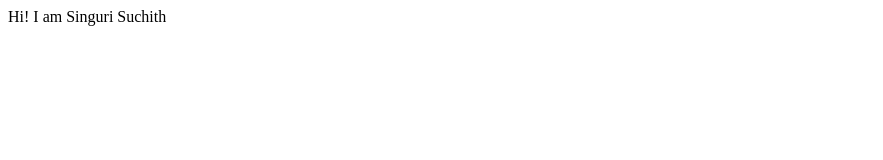
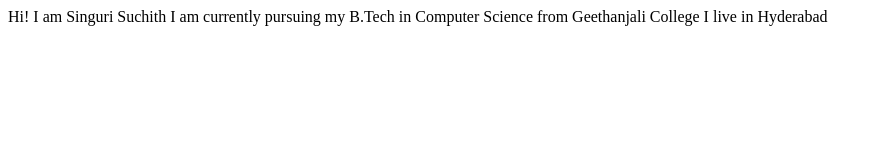
Before and after one commit to ssuchith249/ssuchith-student-site, a plain HTML site: page index.html in a window 1280 px wide. Shown: the whole page, without its empty margins (0-883 px from the left). Drawn offline with Linux system fonts and the light colour scheme.

Commit message:
refactor : Added more details about me
Added content in body which provide details about myself

```diff
--- a/index.html
+++ b/index.html
@@ -8,5 +8,8 @@
 </head>
 <body>
     Hi! I am Singuri Suchith
+    I am currently pursuing my B.Tech in Computer Science from Geethanjali College
+    I live in Hyderabad
+
 </body>
 </html>
```
